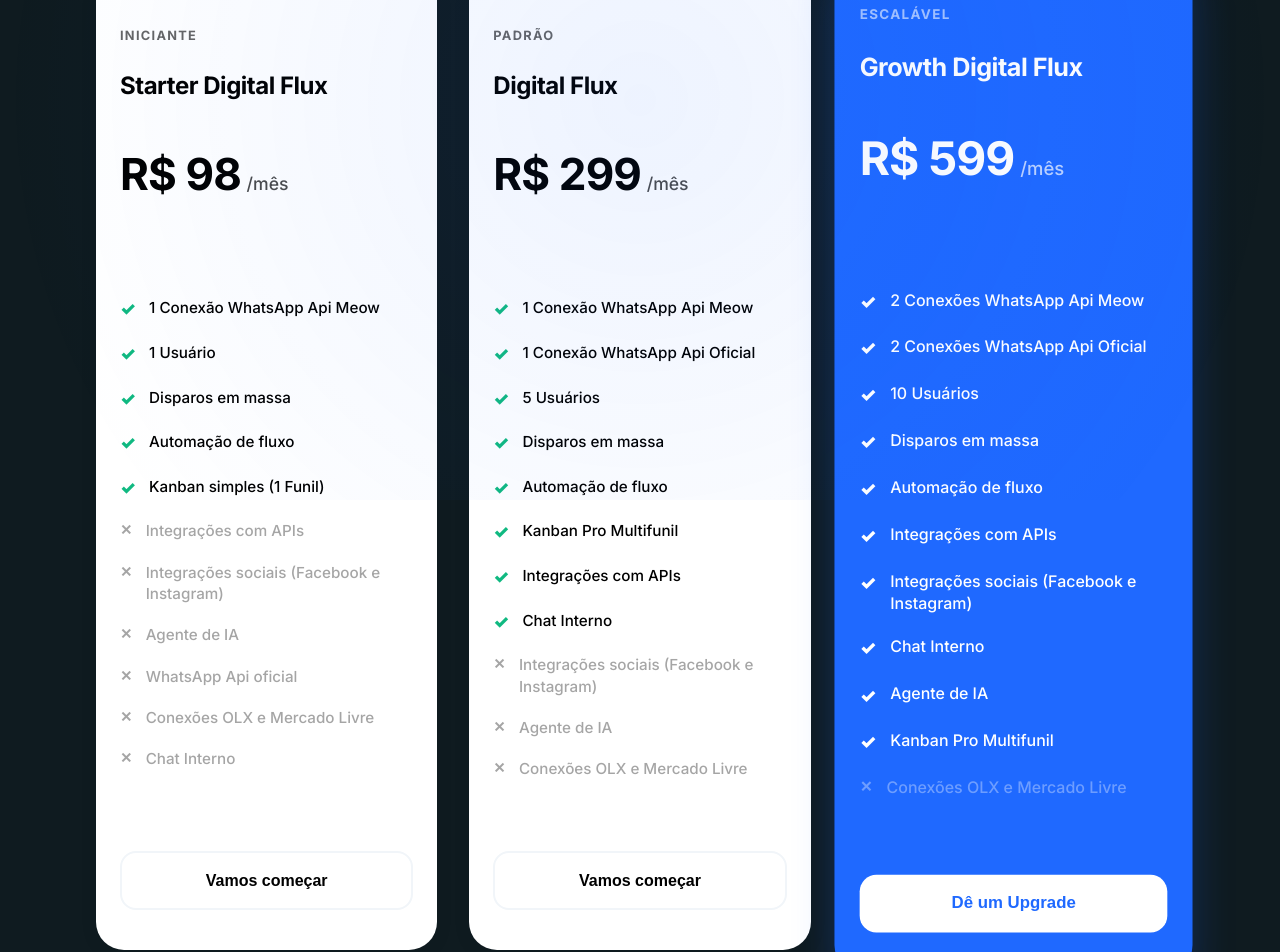
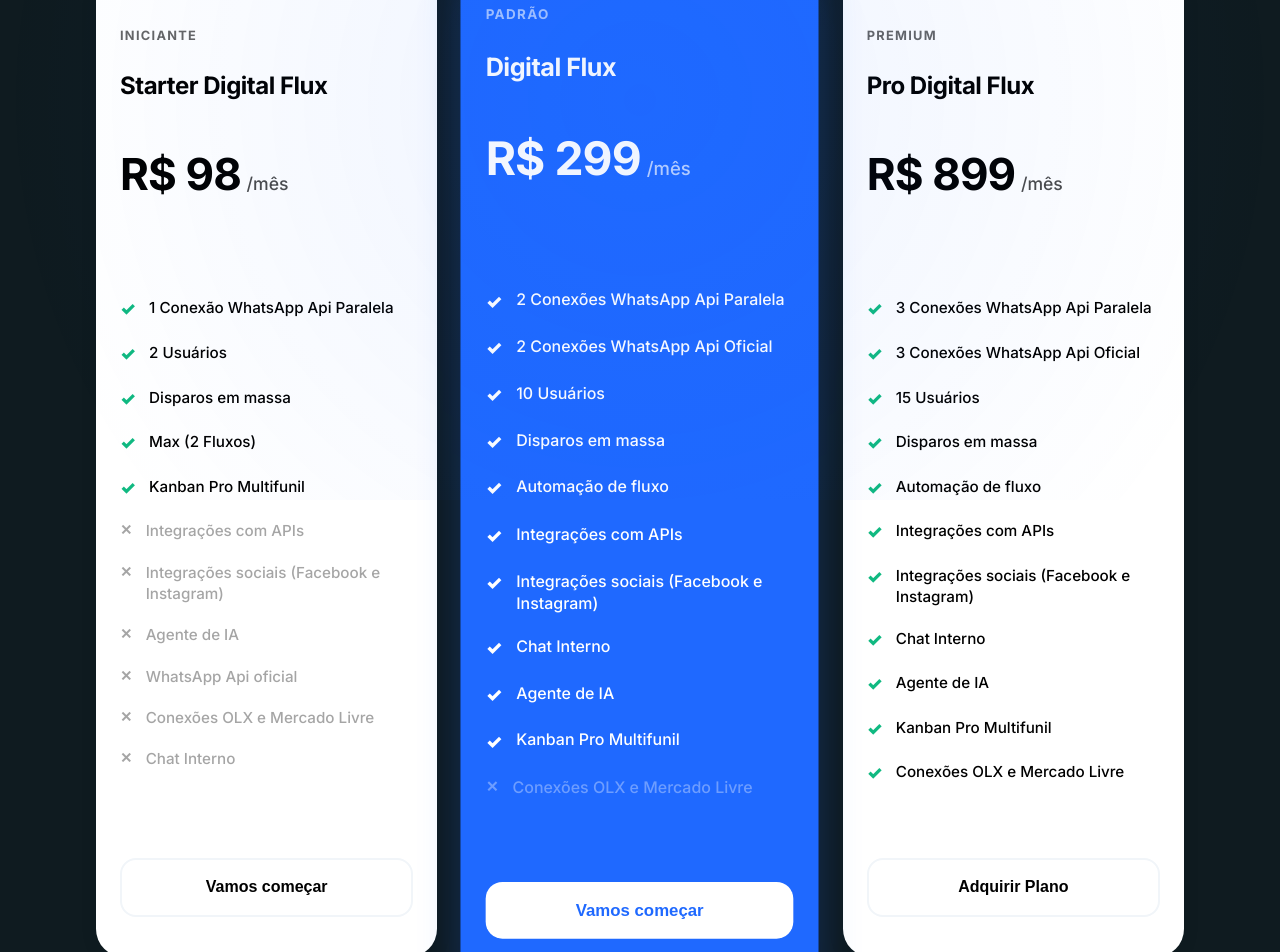
Before and after one commit to gabrielpiment/Flux1, a Nuxt app: page /precos in a window 1280 px wide. Shown: the part 300-1252 px from the top of the page. Built offline with nearby package versions, Linux system fonts and the light colour scheme.

Commit message:
fix: consolidate pricing cards and merge Escalável into Padrão in precos.vue

```diff
--- a/app/pages/precos.vue
+++ b/app/pages/precos.vue
@@ -18,11 +18,11 @@
                     </div>
                     <div class="card-body">
                         <ul class="plan-features">
-                            <li class="check">1 Conexão WhatsApp Api Meow</li>
-                            <li class="check">1 Usuário</li>
+                            <li class="check">1 Conexão WhatsApp Api Paralela</li>
+                            <li class="check">2 Usuários</li>
                             <li class="check">Disparos em massa</li>
-                            <li class="check">Automação de fluxo</li>
-                            <li class="check">Kanban simples (1 Funil)</li>
+                            <li class="check">Max (2 Fluxos)</li>
+                            <li class="check">Kanban Pro Multifunil</li>
                             <li class="cross">Integrações com APIs</li>
                             <li class="cross">Integrações sociais (Facebook e Instagram)</li>
                             <li class="cross">Agente de IA</li>
@@ -37,7 +37,8 @@
                 </div>
 
                 <!-- Basic Plan -->
-                <div class="pricing-card" v-motion-fade-visible>
+                <div class="pricing-card pricing-card--popular" v-motion-fade-visible>
+                    <div class="popular-badge">Mais Popular</div>
                     <div class="card-header">
                         <span class="plan-type">Padrão</span>
                         <h3 class="plan-name">Digital Flux</h3>
@@ -48,38 +49,7 @@
                     </div>
                     <div class="card-body">
                         <ul class="plan-features">
-                            <li class="check">1 Conexão WhatsApp Api Meow</li>
-                            <li class="check">1 Conexão WhatsApp Api Oficial</li>
-                            <li class="check">5 Usuários</li>
-                            <li class="check">Disparos em massa</li>
-                            <li class="check">Automação de fluxo</li>
-                            <li class="check">Kanban Pro Multifunil</li>
-                            <li class="check">Integrações com APIs</li>
-                            <li class="check">Chat Interno</li>
-                            <li class="cross">Integrações sociais (Facebook e Instagram)</li>
-                            <li class="cross">Agente de IA</li>
-                            <li class="cross">Conexões OLX e Mercado Livre</li>
-                        </ul>
-                    </div>
-                    <div class="card-footer">
-                        <button class="btn-outline">Vamos começar</button>
-                    </div>
-                </div>
-
-                <!-- Growth Plan (Popular) -->
-                <div class="pricing-card pricing-card--popular" v-motion-fade-visible>
-                    <div class="popular-badge">Mais Popular</div>
-                    <div class="card-header">
-                        <span class="plan-type">Escalável</span>
-                        <h3 class="plan-name">Growth Digital Flux</h3>
-                        <div class="plan-price">
-                            <span class="currency">R$ 599</span>
-                            <span class="period">/mês</span>
-                        </div>
-                    </div>
-                    <div class="card-body">
-                        <ul class="plan-features">
-                            <li class="check">2 Conexões WhatsApp Api Meow</li>
+                            <li class="check">2 Conexões WhatsApp Api Paralela</li>
                             <li class="check">2 Conexões WhatsApp Api Oficial</li>
                             <li class="check">10 Usuários</li>
                             <li class="check">Disparos em massa</li>
@@ -93,9 +63,10 @@
                         </ul>
                     </div>
                     <div class="card-footer">
-                        <button class="btn-white">Dê um Upgrade</button>
+                        <button class="btn-white">Vamos começar</button>
                     </div>
                 </div>
+
 
                 <!-- Pro Plan (Enterprise) -->
                 <div class="pricing-card" v-motion-fade-visible>
@@ -110,7 +81,7 @@
                     </div>
                     <div class="card-body">
                         <ul class="plan-features">
-                            <li class="check">3 Conexões WhatsApp Api Meow</li>
+                            <li class="check">3 Conexões WhatsApp Api Paralela</li>
                             <li class="check">3 Conexões WhatsApp Api Oficial</li>
                             <li class="check">15 Usuários</li>
                             <li class="check">Disparos em massa</li>
@@ -139,7 +110,7 @@
                     </div>
                     <div class="card-body">
                         <ul class="plan-features">
-                            <li class="check">Conexões ilimitadas WhatsApp Api Meow</li>
+                            <li class="check">Conexões ilimitadas WhatsApp Api Paralela</li>
                             <li class="check">Usuários ilimitados</li>
                             <li class="check">Disparos em massa</li>
                             <li class="check">Automação de fluxo</li>
@@ -190,7 +161,7 @@
 
 .pricing-grid {
     display: grid;
-    grid-template-columns: repeat(5, 1fr);
+    grid-template-columns: repeat(4, 1fr);
     gap: 1rem;
     margin-bottom: 4rem;
     max-width: 1440px;
```
